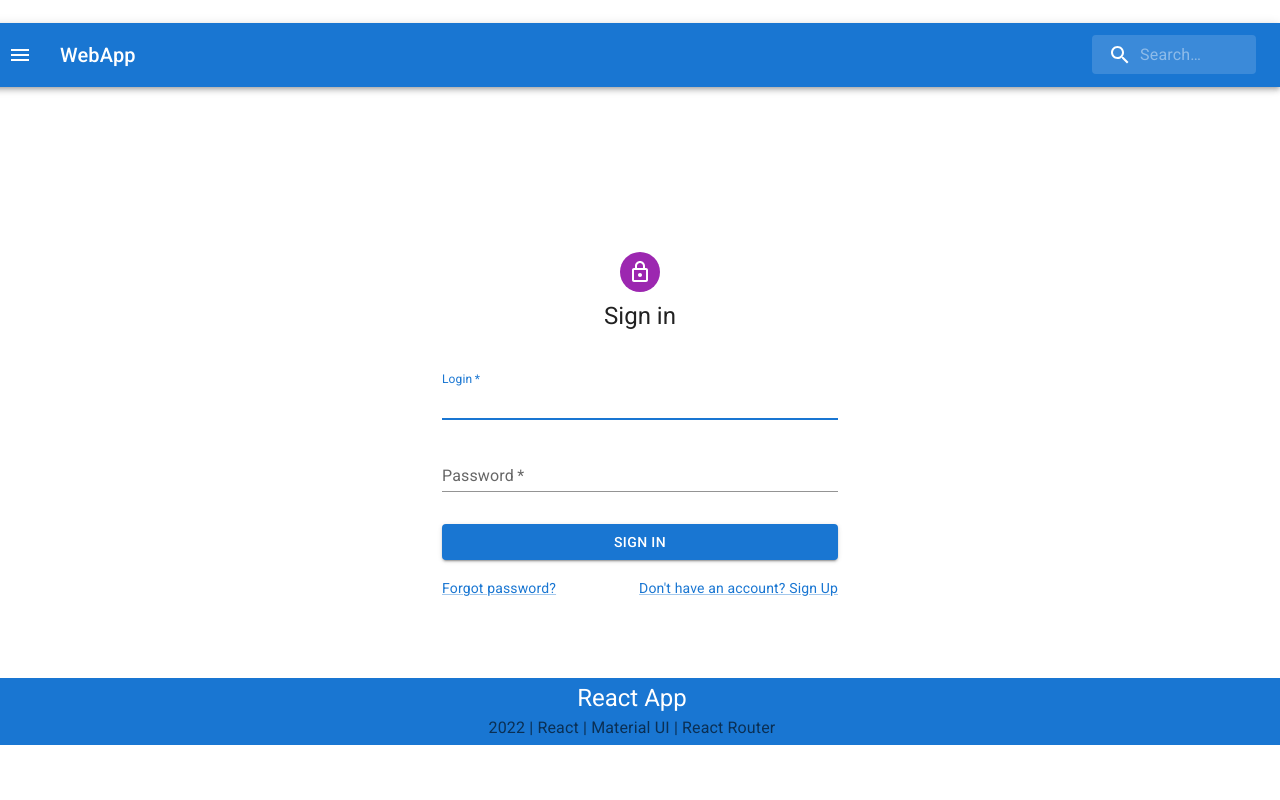
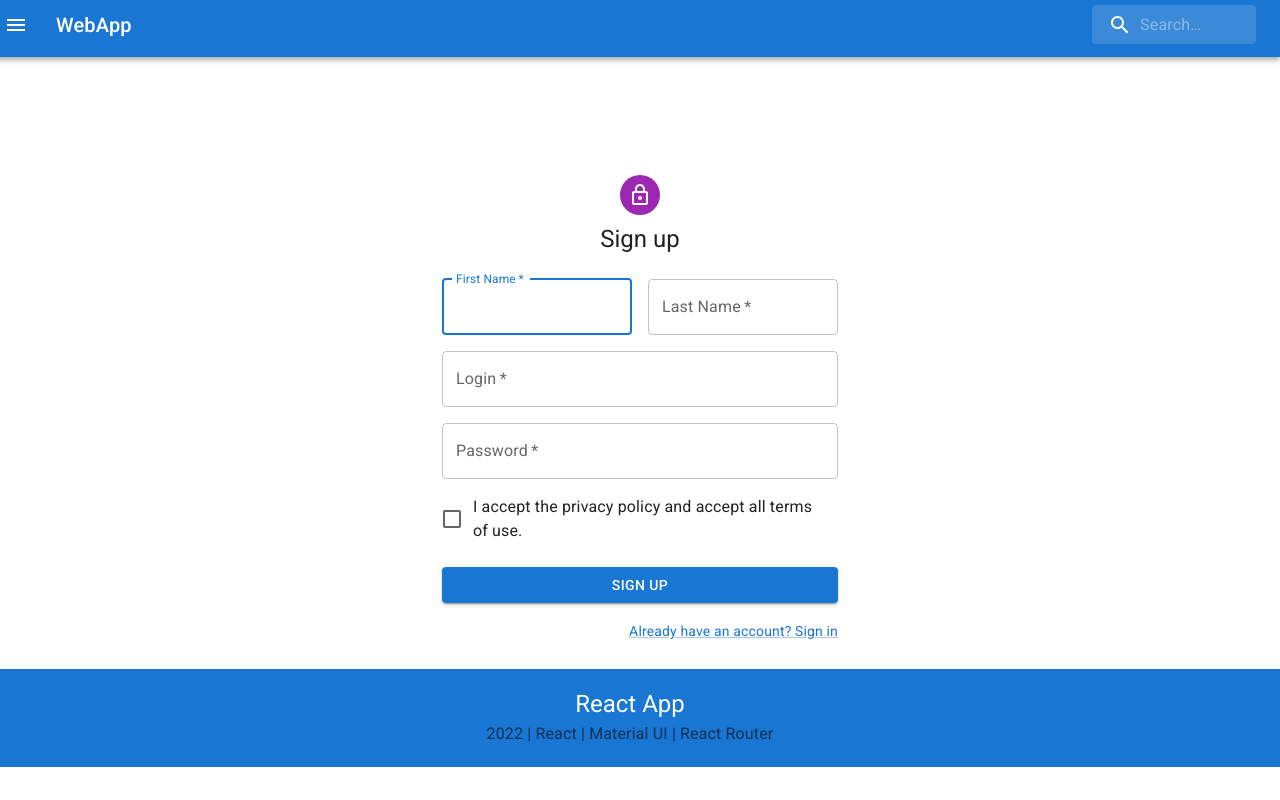
Before and after one commit to kristinoo/WebApplication1, a React (Create React App) app in the folder WebApplication1/client/: page / in a window 1280 px wide. Built offline with nearby package versions, Linux system fonts and the light colour scheme.

Commit message:
react router

```diff
--- a/WebApplication1/client/package.json
+++ b/WebApplication1/client/package.json
@@ -17,6 +17,7 @@
     "@types/react-dom": "^18.0.6",
     "react": "^18.2.0",
     "react-dom": "^18.2.0",
+    "react-router-dom": "^5.2.0",
     "react-scripts": "5.0.1",
     "typescript": "^4.8.4",
     "web-vitals": "^2.1.4"
--- a/WebApplication1/client/src/App.tsx
+++ b/WebApplication1/client/src/App.tsx
@@ -1,11 +1,14 @@
 import { useContext } from "react";
 import { AuthContext, AuthContextProvider } from "./contexts/AuthContext";
 import AuthPage from "./pages/AuthPage";
+import RegPage from "./pages/RegPage";
 import { Grid } from "@mui/material";
 import * as React from 'react';
 import { styled, alpha } from '@mui/material/styles';
 import Menu from "./components/Menu";
 import Footer from "./components/Footer";
+import { HashRouter as Router, Route, Link, Switch } from 'react-router-dom'
+import { render } from 'react-dom';
 
 
 function App() {
@@ -15,7 +18,7 @@ function App() {
   return (
     <Grid
       container
-      spacing={2}
+      spacing={2.5}
       direction="row"
       alignItems="center"
       justifyContent="center"
@@ -29,7 +32,7 @@ function App() {
         alignItems="center"
         justifyContent="center">
         {
-          !isAuthenticated && <AuthPage />
+          !isAuthenticated && <RegPage />
         }
       </Grid>
       <Footer />
--- a/WebApplication1/client/src/components/AuthenticationForm.tsx
+++ b/WebApplication1/client/src/components/AuthenticationForm.tsx
@@ -83,7 +83,7 @@ const AuthenticationForm = () => {
                         <Button
                             onClick={handleLogin}
                             variant="contained"
-                            type="submit"
+                            type="button"
                             fullWidth
                             sx={{ mt: 3, mb: 2 }}
                         >
@@ -96,7 +96,7 @@ const AuthenticationForm = () => {
                                 </Link>
                             </Grid>
                             <Grid item>
-                                <Link href="#" variant="body2">
+                                <Link href=".../RegistrationForm" variant="body2">
                                     {"Don't have an account? Sign Up"}
                                 </Link>
                             </Grid>
--- a/WebApplication1/client/src/components/Footer.tsx
+++ b/WebApplication1/client/src/components/Footer.tsx
@@ -8,8 +8,8 @@ export const Footer: FC = (): ReactElement => {
                 width: "100%",
                 height: "auto",
                 backgroundColor: "#1976d2",
-                paddingTop: "1mm",
-                paddingBottom: "1mm",
+                paddingTop: "5mm",
+                paddingBottom: "5mm",
             }}
         >
             <Container maxWidth="lg">
--- a/WebApplication1/client/src/components/Menu.tsx
+++ b/WebApplication1/client/src/components/Menu.tsx
@@ -19,7 +19,7 @@ const Search = styled('div')(({ theme }) => ({
   marginLeft: 0,
   width: '100%',
   [theme.breakpoints.up('sm')]: {
-    marginLeft: theme.spacing(1),
+    marginLeft: theme.spacing(10),
     width: 'auto',
   },
 }));
--- a/WebApplication1/client/src/components/RegistrationForm.tsx
+++ b/WebApplication1/client/src/components/RegistrationForm.tsx
@@ -12,9 +12,8 @@ import LockOutlinedIcon from '@mui/icons-material/LockOutlined';
 import Typography from '@mui/material/Typography';
 import Container from '@mui/material/Container';
 import { createTheme, ThemeProvider } from '@mui/material/styles';
-import RegInfo from '../objects/RegInfo';
 import RegInput from '../objects/RegInput';
-import RegRepository from '../repositories/RegRepository';
+import regRepository from '../repositories/RegRepository';
 
 const RegistrationForm = () => {
     const firstNameRef: React.RefObject<HTMLInputElement> = React.createRef();
@@ -32,11 +31,11 @@ const RegistrationForm = () => {
 
         console.log(regInput);
 
-        // regRepository
-        //     .login(regInput)
-        //     .finally(() => {
-        //         console.log(regRepository.getInfo());
-        //     });
+        regRepository
+            .login(regInput)
+            .finally(() => {
+                console.log(regRepository.getInfo());
+            });
     }
 
     const theme = createTheme();
@@ -115,7 +114,8 @@ const RegistrationForm = () => {
                             </Grid>
                         </Grid>
                         <Button
-                            type="submit"
+                            onClick={handleSignup}
+                            type="button"
                             fullWidth
                             variant="contained"
                             sx={{ mt: 3, mb: 2 }}
--- /dev/null
+++ b/WebApplication1/client/src/pages/RegPage.tsx
@@ -0,0 +1,12 @@
+import { useState } from "react";
+import RegistrationForm from "../components/RegistrationForm";
+
+const RegPage = () => {
+    const [isRegPage, setIsRegPage] = useState(true);
+
+    return (
+        <RegistrationForm />
+    )
+}
+
+export default RegPage;
--- a/WebApplication1/client/src/repositories/RegRepository.tsx
+++ b/WebApplication1/client/src/repositories/RegRepository.tsx
@@ -24,4 +24,4 @@ class RegRepository extends Repository<RegInput, RegInfo> {
 }
 
 const regRepository = new RegRepository();
-export default RegRepository;
+export default regRepository;
```
Also changed, not shown: 1 other file (tests, documents, lock files or other folders).
